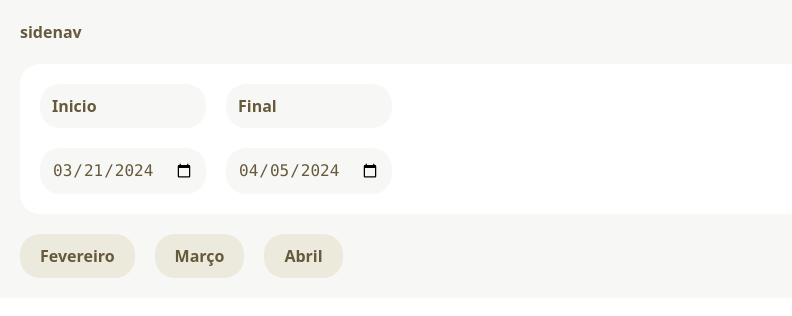
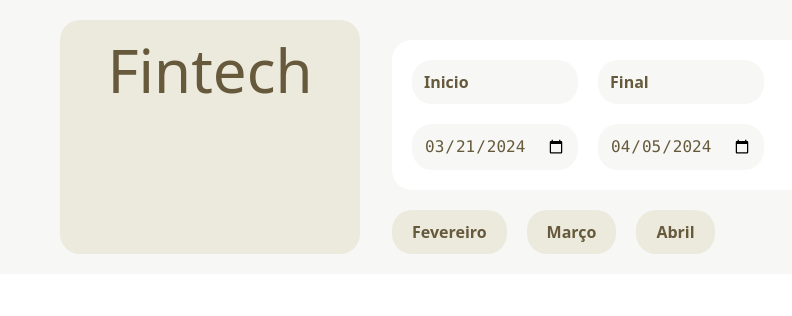
Before and after one commit to AlvesPHGA/fintech-by-origamid, a React (Vite) app: page / in a window 1280 px wide. Shown: the top 316 px of the page, without its empty margins (0-792 px from the left). Built offline with nearby package versions, Linux system fonts and the light colour scheme; no server answers.

Commit message:
feat: create a component to Nav

```diff
--- a/src/App.tsx
+++ b/src/App.tsx
@@ -8,7 +8,7 @@ function App() {
    return (
       <section className="bg-color-4 m-0 text-color-2 font-sans">
          <DataContextProvider>
-            <section className="grid space-y-5 p-5">
+            <section className="grid space-y-5 p-5 grid-cols-[300px_1fr] space-x-8 max-w-[1200px] mx-auto">
                <Sidenav />
                <main>
                   <Header />
--- a/src/ui/components/Sidenav/Sidenav.tsx
+++ b/src/ui/components/Sidenav/Sidenav.tsx
@@ -1,7 +1,7 @@
 export const Sidenav = () => {
    return (
-      <section>
-         <h2>sidenav</h2>
+      <section className="bg-color-3 rounded-[1.25rem] text-center">
+         <span className="block mt-5 text-6xl">Fintech</span>
       </section>
    );
 };
--- /dev/null
+++ b/src/ui/partials/Nav/Nav.tsx
@@ -0,0 +1,12 @@
+export const Nav = () => {
+   return (
+      <nav>
+         <a href="">Resumo</a>
+         <a href="">Vendas</a>
+         <a href="">Webhooks</a>
+         <a href="">Configurações</a>
+         <a href="">Contato</a>
+         <a href="">Sair</a>
+      </nav>
+   );
+};
```
